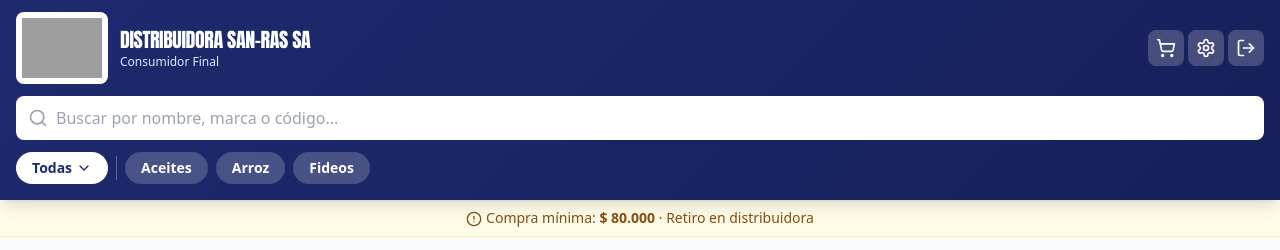
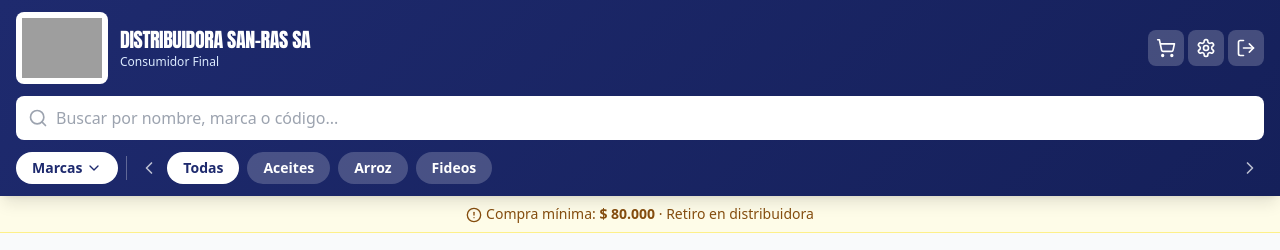
Before and after one commit to manuelraschkovan/catalogo-sanras, a React (Vite) app: page / in a window 1280 px wide. Both pictures are taken after a click on the button "Consumidor final". Shown: the top 250 px of the page. Built offline with nearby package versions, Linux system fonts and the light colour scheme; grey boxes are pictures that could not be loaded.

Commit message:
Update App.jsx

```diff
--- a/src/App.jsx
+++ b/src/App.jsx
@@ -1,6 +1,6 @@
 import React, { useState, useMemo, useRef, useEffect } from 'react';
 import * as XLSX from 'xlsx';
-import { Search, Upload, Package, X, Download, ShoppingCart, Plus, Minus, Trash2, Send, LogOut, Truck, AlertCircle, Users, Settings, FileSpreadsheet, Check, Pencil, Home, ChevronDown } from 'lucide-react';
+import { Search, Upload, Package, X, Download, ShoppingCart, Plus, Minus, Trash2, Send, LogOut, Truck, AlertCircle, Users, Settings, FileSpreadsheet, Check, Pencil, Home, ChevronDown, ChevronLeft, ChevronRight } from 'lucide-react';
 
 // Paleta de colores Distribuidora San-Ras SA
 const COLORS = {
@@ -387,8 +387,9 @@
   const [clientes, setClientes] = useState(clientesEjemplo);
   const [busqueda, setBusqueda] = useState('');
   const [categoriaActiva, setCategoriaActiva] = useState('Todas');
-  const [marcaActiva, setMarcaActiva] = useState('Todas');
+  const [marcasSeleccionadas, setMarcasSeleccionadas] = useState([]); // array de marcas elegidas con tilde
   const [mostrarMenuMarcas, setMostrarMenuMarcas] = useState(false);
+  const [busquedaMarca, setBusquedaMarca] = useState('');
   const [mostrarCarga, setMostrarCarga] = useState(false);
   const [mensajeCarga, setMensajeCarga] = useState('');
   const [tipoCargaArchivo, setTipoCargaArchivo] = useState('listas-excel');
@@ -411,11 +412,6 @@
     return ['Todas', ...new Set(productos.map(p => p.categoria))];
   }, [productos]);
 
-  const marcas = useMemo(() => {
-    const lista = productos.map(p => p.marca).filter(m => m && m.trim() !== '');
-    return ['Todas', ...[...new Set(lista)].sort((a, b) => a.localeCompare(b))];
-  }, [productos]);
-
   const productosFiltrados = useMemo(() => {
     return productos.filter(p => {
       const texto = busqueda.toLowerCase();
@@ -424,10 +420,29 @@
                                 (p.marca || '').toLowerCase().includes(texto) ||
                                 (p.categoria || '').toLowerCase().includes(texto);
       const coincideCategoria = categoriaActiva === 'Todas' || p.categoria === categoriaActiva;
-      const coincideMarca = marcaActiva === 'Todas' || p.marca === marcaActiva;
+      const coincideMarca = marcasSeleccionadas.length === 0 || marcasSeleccionadas.includes(p.marca);
       return coincideBusqueda && coincideCategoria && coincideMarca;
     });
-  }, [productos, busqueda, categoriaActiva, marcaActiva]);
+  }, [productos, busqueda, categoriaActiva, marcasSeleccionadas]);
+
+  // Marcas agrupadas por letra inicial (para el menú desplegable A-B-C...)
+  const marcasPorLetra = useMemo(() => {
+    const lista = [...new Set(productos.map(p => p.marca).filter(m => m && m.trim() !== ''))];
+    lista.sort((a, b) => a.localeCompare(b));
+    const grupos = {};
+    lista.forEach(marca => {
+      const letra = marca.charAt(0).toUpperCase();
+      if (!grupos[letra]) grupos[letra] = [];
+      grupos[letra].push(marca);
+    });
+    return grupos;
+  }, [productos]);
+
+  const toggleMarca = (marca) => {
+    setMarcasSeleccionadas(prev =>
+      prev.includes(marca) ? prev.filter(m => m !== marca) : [...prev, marca]
+    );
+  };
 
   const formatearPrecio = (precio) => {
     return new Intl.NumberFormat('es-AR', {
@@ -804,8 +819,8 @@
 
   return (
     <div className="min-h-screen bg-gray-50">
-      <header className="text-white shadow-lg sticky top-0 z-40" style={{ background: `linear-gradient(135deg, ${COLORS.azul} 0%, ${COLORS.azulOscuro} 100%)` }}>
-        <div className="max-w-7xl mx-auto px-4 py-3">
+      <header className="text-white shadow-lg sticky top-0 z-40 relative" style={{ background: `linear-gradient(135deg, ${COLORS.azul} 0%, ${COLORS.azulOscuro} 100%)` }}>
+        <div className="max-w-7xl mx-auto px-4 py-3 relative">
           <div className="flex items-center justify-between mb-3">
             <div className="flex items-center gap-3">
               <div className="bg-white rounded-lg p-1.5 flex items-center justify-center">
@@ -847,64 +862,59 @@
             />
           </div>
 
-          <div className="flex gap-2 overflow-x-auto pb-1 items-center">
-            {/* Botón Todas + desplegable de marcas */}
+          {/* Barra de marcas + categorías con flechas de desplazamiento */}
+          <div className="flex items-center gap-1">
+            {/* Botón Todas / Marcas con desplegable */}
             <div className="relative flex-shrink-0">
               <button
+                onClick={() => setMostrarMenuMarcas(!mostrarMenuMarcas)}
+                className={`px-4 py-1.5 rounded-full text-sm font-bold whitespace-nowrap transition-colors flex items-center gap-1 ${
+                  marcasSeleccionadas.length > 0 ? 'bg-white' : (categoriaActiva === 'Todas' ? 'bg-white' : 'bg-white/20 text-white hover:bg-white/30')
+                }`}
+                style={(marcasSeleccionadas.length > 0 || categoriaActiva === 'Todas') ? { color: COLORS.azul } : {}}
+              >
+                {marcasSeleccionadas.length === 0
+                  ? 'Marcas'
+                  : `${marcasSeleccionadas.length} marca${marcasSeleccionadas.length > 1 ? 's' : ''}`}
+                <ChevronDown className={`w-4 h-4 transition-transform ${mostrarMenuMarcas ? 'rotate-180' : ''}`} />
+              </button>
+            </div>
+
+            {/* Separador */}
+            <div className="w-px h-6 bg-white/30 flex-shrink-0 mx-1"></div>
+
+            {/* Flecha izquierda */}
+            <button
               onClick={() => {
-                  if (categoriaActiva === 'Todas' && marcaActiva === 'Todas') {
-                    setMostrarMenuMarcas(!mostrarMenuMarcas);
-                  } else {
-                    setCategoriaActiva('Todas');
-                    setMarcaActiva('Todas');
-                    setMostrarMenuMarcas(false);
-                  }
+                const cont = document.getElementById('barra-categorias');
+                if (cont) cont.scrollBy({ left: -200, behavior: 'smooth' });
               }}
-                className={`px-4 py-1.5 rounded-full text-sm font-bold whitespace-nowrap transition-colors flex items-center gap-1 ${
+              className="flex-shrink-0 text-white/70 hover:text-white p-1"
+              aria-label="Desplazar a la izquierda"
+            >
+              <ChevronLeft className="w-5 h-5" />
+            </button>
+
+            {/* Categorías (scroll sin barra visible) */}
+            <div
+              id="barra-categorias"
+              className="flex gap-2 overflow-x-auto flex-1"
+              style={{ scrollbarWidth: 'none', msOverflowStyle: 'none' }}
+            >
+              <style>{`#barra-categorias::-webkit-scrollbar { display: none; }`}</style>
+              <button
+                onClick={() => { setCategoriaActiva('Todas'); setMostrarMenuMarcas(false); }}
+                className={`px-4 py-1.5 rounded-full text-sm font-bold whitespace-nowrap transition-colors ${
                   categoriaActiva === 'Todas' ? 'bg-white' : 'bg-white/20 text-white hover:bg-white/30'
                 }`}
                 style={categoriaActiva === 'Todas' ? { color: COLORS.azul } : {}}
               >
-                {marcaActiva === 'Todas' ? 'Todas' : marcaActiva}
-                <ChevronDown className={`w-4 h-4 transition-transform ${mostrarMenuMarcas ? 'rotate-180' : ''}`} />
+                Todas
               </button>
-
-              {/* Menú desplegable de marcas */}
-              {mostrarMenuMarcas && (
-                <div className="absolute top-full left-0 mt-2 bg-white rounded-xl shadow-2xl z-50 w-64 max-h-80 overflow-y-auto py-2">
-                  <div className="px-3 py-1.5 text-xs font-bold text-gray-400 uppercase">Filtrar por marca</div>
-                  {marcas.map(m => (
-                    <button
-                      key={m}
-                      onClick={() => {
-                        setMarcaActiva(m);
-                        setCategoriaActiva('Todas');
-                        setMostrarMenuMarcas(false);
-                      }}
-                      className={`w-full text-left px-4 py-2 text-sm hover:bg-gray-100 transition-colors ${
-                        marcaActiva === m ? 'font-bold' : 'text-gray-700'
-                      }`}
-                      style={marcaActiva === m ? { color: COLORS.azul, backgroundColor: '#eff6ff' } : {}}
-                    >
-                      {m === 'Todas' ? '🏷️ Todas las marcas' : m}
-                    </button>
-                  ))}
-                </div>
-              )}
-            </div>
-
-            {/* Separador visual */}
-            <div className="w-px h-6 bg-white/30 flex-shrink-0"></div>
-
-            {/* Categorías */}
               {categorias.filter(c => c !== 'Todas').map(cat => (
                 <button
                   key={cat}
-                onClick={() => {
-                  setCategoriaActiva(cat);
-                  setMarcaActiva('Todas');
-                  setMostrarMenuMarcas(false);
-                }}
+                  onClick={() => { setCategoriaActiva(cat); setMostrarMenuMarcas(false); }}
                   className={`px-4 py-1.5 rounded-full text-sm font-bold whitespace-nowrap transition-colors ${
                     categoriaActiva === cat ? 'bg-white' : 'bg-white/20 text-white hover:bg-white/30'
                   }`}
@@ -914,6 +924,103 @@
                 </button>
               ))}
             </div>
+
+            {/* Flecha derecha */}
+            <button
+              onClick={() => {
+                const cont = document.getElementById('barra-categorias');
+                if (cont) cont.scrollBy({ left: 200, behavior: 'smooth' });
+              }}
+              className="flex-shrink-0 text-white/70 hover:text-white p-1"
+              aria-label="Desplazar a la derecha"
+            >
+              <ChevronRight className="w-5 h-5" />
+            </button>
+          </div>
+
+          {/* Menú desplegable de marcas (tapa parte del catálogo) */}
+          {mostrarMenuMarcas && (
+            <>
+              {/* Fondo para cerrar al tocar afuera */}
+              <div className="fixed inset-0 z-30" onClick={() => setMostrarMenuMarcas(false)}></div>
+              <div className="absolute left-0 right-0 mt-2 bg-white rounded-b-xl shadow-2xl z-40 max-h-[70vh] flex flex-col mx-4">
+                {/* Buscador de marcas */}
+                <div className="p-3 border-b">
+                  <div className="relative">
+                    <Search className="absolute left-3 top-1/2 -translate-y-1/2 w-4 h-4 text-gray-400" />
+                    <input
+                      type="text"
+                      placeholder="Buscar marca..."
+                      value={busquedaMarca}
+                      onChange={(e) => setBusquedaMarca(e.target.value)}
+                      className="w-full pl-9 pr-3 py-2 border rounded-lg text-sm text-gray-800 focus:outline-none focus:border-blue-500"
+                    />
+                  </div>
+                  {marcasSeleccionadas.length > 0 && (
+                    <div className="flex items-center justify-between mt-2">
+                      <span className="text-xs text-gray-500">{marcasSeleccionadas.length} marca(s) seleccionada(s)</span>
+                      <button
+                        onClick={() => setMarcasSeleccionadas([])}
+                        className="text-xs font-bold hover:underline"
+                        style={{ color: COLORS.azul }}
+                      >
+                        Limpiar selección
+                      </button>
+                    </div>
+                  )}
+                </div>
+
+                {/* Lista de marcas agrupadas por letra */}
+                <div className="overflow-y-auto flex-1 p-2">
+                  {Object.keys(marcasPorLetra).length === 0 ? (
+                    <div className="text-center text-gray-400 text-sm py-8">
+                      No hay marcas cargadas todavía
+                    </div>
+                  ) : (
+                    Object.keys(marcasPorLetra).sort().map(letra => {
+                      const marcasDeLetra = marcasPorLetra[letra].filter(m =>
+                        m.toLowerCase().includes(busquedaMarca.toLowerCase())
+                      );
+                      if (marcasDeLetra.length === 0) return null;
+                      return (
+                        <div key={letra} className="mb-2">
+                          <div className="px-2 py-1 text-xs font-black text-white rounded sticky top-0" style={{ backgroundColor: COLORS.azul }}>
+                            {letra}
+                          </div>
+                          {marcasDeLetra.map(marca => (
+                            <label
+                              key={marca}
+                              className="flex items-center gap-2 px-2 py-2 hover:bg-gray-50 rounded cursor-pointer"
+                            >
+                              <input
+                                type="checkbox"
+                                checked={marcasSeleccionadas.includes(marca)}
+                                onChange={() => toggleMarca(marca)}
+                                className="w-4 h-4 rounded"
+                                style={{ accentColor: COLORS.azul }}
+                              />
+                              <span className="text-sm text-gray-700">{marca}</span>
+                            </label>
+                          ))}
+                        </div>
+                      );
+                    })
+                  )}
+                </div>
+
+                {/* Botón aplicar/cerrar */}
+                <div className="p-3 border-t">
+                  <button
+                    onClick={() => setMostrarMenuMarcas(false)}
+                    className="w-full py-2 rounded-lg font-bold text-white text-sm"
+                    style={{ backgroundColor: COLORS.azul }}
+                  >
+                    Ver {productosFiltrados.length} producto{productosFiltrados.length !== 1 ? 's' : ''}
+                  </button>
+                </div>
+              </div>
+            </>
+          )}
         </div>
       </header>
 
@@ -932,14 +1039,14 @@
       <main className="max-w-7xl mx-auto px-4 py-6">
         <div className="mb-4 text-sm text-gray-600 flex items-center gap-2 flex-wrap">
           <span>{productosFiltrados.length} {productosFiltrados.length === 1 ? 'producto' : 'productos'}</span>
-          {marcaActiva !== 'Todas' && (
-            <span className="inline-flex items-center gap-1 bg-blue-100 text-blue-800 px-2 py-0.5 rounded-full text-xs font-bold">
-              {marcaActiva}
-              <button onClick={() => setMarcaActiva('Todas')} className="hover:text-blue-600">
+          {marcasSeleccionadas.map(m => (
+            <span key={m} className="inline-flex items-center gap-1 bg-blue-100 text-blue-800 px-2 py-0.5 rounded-full text-xs font-bold">
+              {m}
+              <button onClick={() => toggleMarca(m)} className="hover:text-blue-600">
                 <X className="w-3 h-3" />
               </button>
             </span>
-          )}
+          ))}
           {categoriaActiva !== 'Todas' && (
             <span className="inline-flex items-center gap-1 bg-blue-100 text-blue-800 px-2 py-0.5 rounded-full text-xs font-bold">
               {categoriaActiva}
```
Lines whose indentation alone changed are shown as unchanged.
